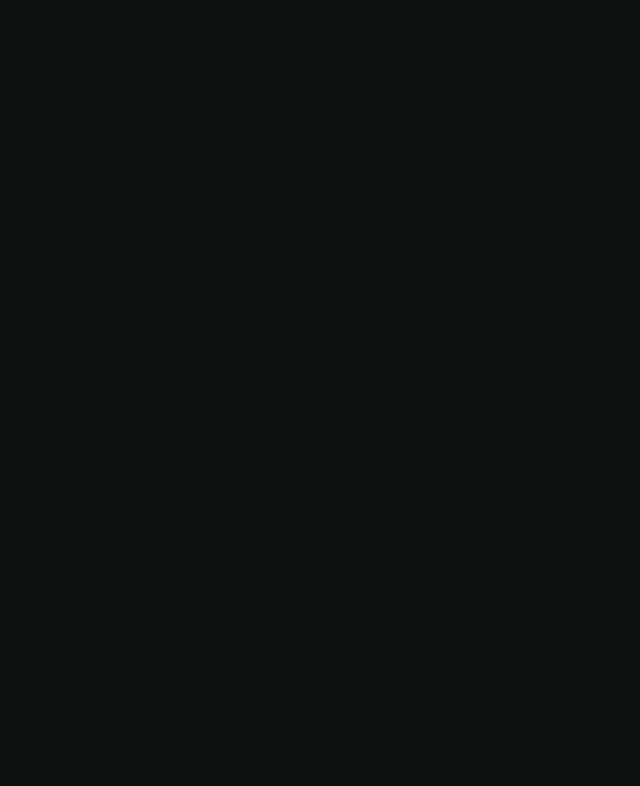
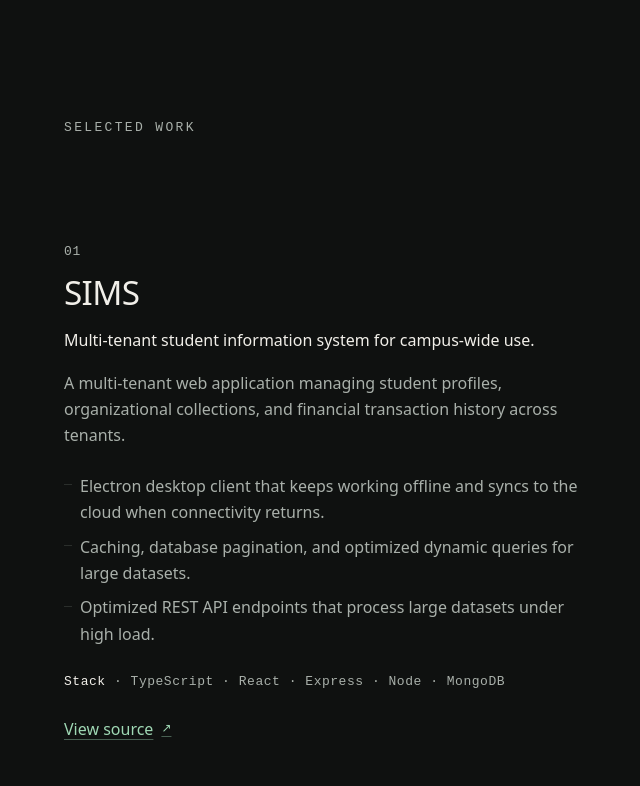
Before and after one commit to FiereEinar/personal-portfolio, a React (Vite) app: page / in a window 1280 px wide. Shown: the part 794-1580 px from the top of the page, without its empty margins (0-640 px from the left). Before the commit the page ends 800 px from the top, so only its background shows below. Built offline with nearby package versions, Linux system fonts and the light colour scheme.

Commit message:
feat: add selected work case studies and repo links

```diff
--- a/src/App.tsx
+++ b/src/App.tsx
@@ -1,6 +1,7 @@
 import Hero from "./components/Hero";
 import Nav from "./components/Nav";
 import Reveal from "./components/Reveal";
+import Work from "./components/Work";
 
 export default function App() {
   return (
@@ -13,6 +14,9 @@ export default function App() {
         <Reveal>
           <Hero />
         </Reveal>
+        <Reveal>
+          <Work />
+        </Reveal>
       </main>
     </>
   );
--- /dev/null
+++ b/src/components/Work.tsx
@@ -0,0 +1,100 @@
+import { profile, type Project } from "../data/profile";
+
+function ProjectEntry({ project }: { project: Project }) {
+  const reversed = project.id === "lapsync";
+  const hasVisual = Boolean(project.diagram);
+
+  return (
+    <article
+      id={project.id}
+      className={`scroll-mt-20 border-t border-line first:border-t-0 ${
+        hasVisual
+          ? "py-12 mid:grid mid:grid-cols-2 mid:items-start mid:gap-14 mid:py-16"
+          : "py-12 mid:py-14"
+      }`}
+    >
+      <div className={reversed ? "mid:order-2" : undefined}>
+        <p className="font-mono text-[0.8125rem] tracking-[0.06em] text-muted">
+          {project.index}
+        </p>
+
+        <h2 className="mt-3 text-[clamp(1.625rem,2.6vw,2.25rem)] leading-[1.15] tracking-[-0.02em] text-ink">
+          {project.name}
+        </h2>
+
+        <p className="mt-4 max-w-[52ch] text-base leading-[1.65] text-ink">
+          {project.summary}
+        </p>
+
+        <p className="mt-4 max-w-[58ch] text-base leading-[1.65] text-muted">
+          {project.context}
+        </p>
+
+        <ul className="mt-6 max-w-[58ch] space-y-2 text-base leading-[1.65] text-muted">
+          {project.build.map((item) => (
+            <li
+              key={item}
+              className="relative pl-4 before:absolute before:top-[0.7em] before:left-0 before:h-px before:w-2 before:bg-line before:content-['']"
+            >
+              {item}
+            </li>
+          ))}
+        </ul>
+
+        <p className="mt-6 font-mono text-[0.8125rem] leading-[1.7] tracking-[0.04em] text-muted">
+          <span className="text-ink">Stack</span>
+          <span aria-hidden="true"> · </span>
+          {project.stack.join(" · ")}
+        </p>
+
+        {project.source ? (
+          <a
+            href={project.source}
+            target="_blank"
+            rel="noopener noreferrer"
+            className="mt-6 inline-flex items-center gap-2 text-base text-accent underline decoration-accent/40 underline-offset-4 transition-colors duration-[120ms] hover:decoration-accent"
+          >
+            View source
+            <span aria-hidden="true" className="font-mono text-xs">
+              ↗
+            </span>
+          </a>
+        ) : null}
+      </div>
+
+      {hasVisual ? (
+        <div
+          data-testid={`visual-${project.id}`}
+          className={`mt-10 min-h-[16rem] border-t border-line pt-8 mid:mt-0 mid:min-h-[20rem] mid:border-t-0 mid:pt-0 ${
+            reversed ? "mid:order-1" : ""
+          }`}
+        />
+      ) : null}
+    </article>
+  );
+}
+
+export default function Work() {
+  return (
+    <section
+      id="work"
+      aria-labelledby="work-label"
+      className="px-6 py-20 mid:px-10 mid:py-28"
+    >
+      <div className="mx-auto max-w-6xl">
+        <p
+          id="work-label"
+          className="font-mono text-[0.8125rem] tracking-[0.18em] text-muted uppercase"
+        >
+          Selected work
+        </p>
+
+        <div className="mt-10">
+          {profile.projects.map((project) => (
+            <ProjectEntry key={project.id} project={project} />
+          ))}
+        </div>
+      </div>
+    </section>
+  );
+}
--- a/src/index.css
+++ b/src/index.css
@@ -17,6 +17,11 @@
 
 html { background: var(--color-bg); color: var(--color-ink); }
 body { font-family: var(--font-sans); -webkit-font-smoothing: antialiased; }
+
+section[id],
+article[id] {
+  scroll-margin-top: 5rem;
+}
 
 @layer base {
   :focus-visible {
```
Also changed, not shown: 1 other file (tests, documents, lock files or other folders).
